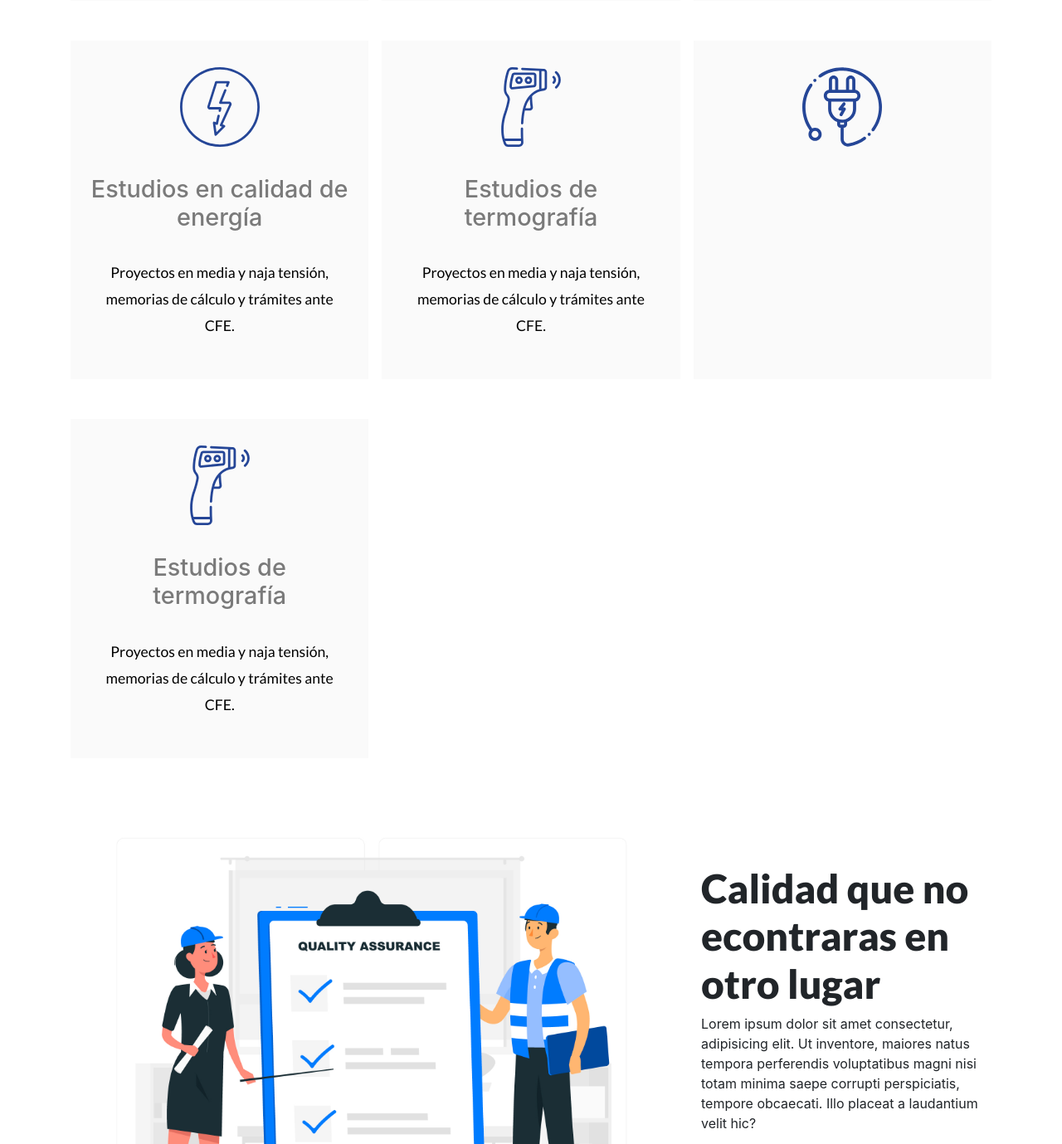
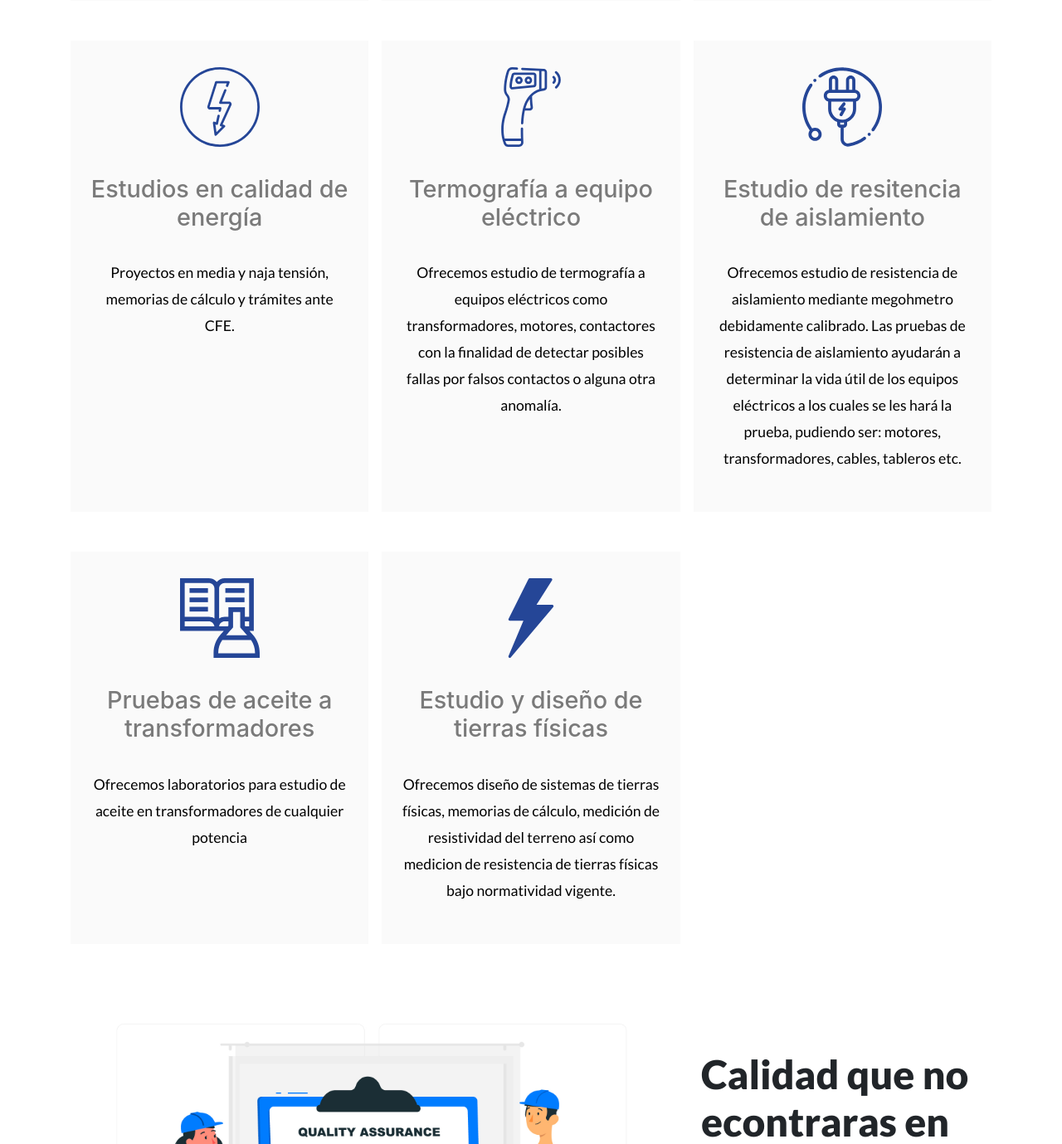
Before and after one commit to mariosas27/HALCO, a PHP site: page /servicios.php in a window 1280 px wide. Shown: the part 1778-3157 px from the top of the page at 83% size. Run offline with PHP 8.4, Linux system fonts and the light colour scheme; some libraries are stand-ins or nearby versions; some web fonts are replaced.

Commit message:
Se agregaron otros servicios, se incluyeron svg's para los íconos

```diff
--- a/servicios.php
+++ b/servicios.php
@@ -80,7 +80,7 @@
             <div class="servicio wow zoomIn" data-wow-delay=".6s">
                 <div class="servicio-contenido">
                     <div class="icono">
-                        <img src="img/iconos/lampara.svg" alt="Icono media tensión">
+                        <img src="img/iconos/lampara.svg" alt="Icono iluminacion">
                     </div>
                     <h3 class="centrar-texto">Iluminación arquitectónica</h3>
                     <p>Proyectos en media y naja tensión, memorias de cálculo y trámites ante CFE.</p>
@@ -89,7 +89,7 @@
             <div class="servicio wow zoomIn" data-wow-delay=".6s">
                 <div class="servicio-contenido">
                     <div class="icono">
-                        <img src="img/iconos/electricidad.svg" alt="Icono media tensión">
+                        <img src="img/iconos/electricidad.svg" alt="Icono calidad">
                     </div>
                     <h3 class="centrar-texto">Estudios en calidad de energía</h3>
                     <p>Proyectos en media y naja tensión, memorias de cálculo y trámites ante CFE.</p>
@@ -98,10 +98,11 @@
             <div class="servicio wow zoomIn" data-wow-delay=".6s">
                 <div class="servicio-contenido">
                     <div class="icono">
-                        <img src="img/iconos/temperatura.svg" alt="Icono media tensión">
+                        <img src="img/iconos/temperatura.svg" alt="Icono termografía">
                     </div>
-                    <h3 class="centrar-texto">Estudios de termografía</h3>
-                    <p>Proyectos en media y naja tensión, memorias de cálculo y trámites ante CFE.</p>
+                    <h3 class="centrar-texto">Termografía a equipo eléctrico</h3>
+                    <p>Ofrecemos estudio de termografía a equipos eléctricos como transformadores, motores,
+                    contactores con la finalidad de detectar posibles fallas por falsos contactos o alguna otra anomalía.</p>
                 </div>
             </div>
 
@@ -110,19 +111,35 @@
                     <div class="icono">
                         <img src="img/iconos/enchufe.svg" alt="Icono aislamiento">
                     </div>
-                    <h3 class="centrar-texto"></p>
+                    <h3 class="centrar-texto">Estudio de resitencia de aislamiento</h3>
+                    <p>Ofrecemos estudio de resistencia de aislamiento mediante megohmetro debidamente calibrado.
+                    Las pruebas de resistencia de aislamiento ayudarán a determinar la vida útil de los equipos
+                    eléctricos a los cuales se les hará la prueba, pudiendo ser: motores, transformadores, cables,
+                    tableros etc.</p>
                 </div>
             </div>
 
             <div class="servicio wow zoomIn" data-wow-delay=".6s">
                 <div class="servicio-contenido">
                     <div class="icono">
-                        <img src="img/iconos/temperatura.svg" alt="Icono media tensión">
+                        <img src="img/iconos/quimica.svg" alt="Icono aislamiento">
                     </div>
-                    <h3 class="centrar-texto">Estudios de termografía</h3>
-                    <p>Proyectos en media y naja tensión, memorias de cálculo y trámites ante CFE.</p>
+                    <h3 class="centrar-texto">Pruebas de aceite a transformadores</h3>
+                    <p>Ofrecemos laboratorios para estudio de aceite en transformadores de cualquier potencia</p>
                 </div>
             </div>
+
+            <div class="servicio wow zoomIn" data-wow-delay=".6s">
+                <div class="servicio-contenido">
+                    <div class="icono">
+                        <img src="img/iconos/destello.svg" alt="Icono tierras">
+                    </div>
+                    <h3 class="centrar-texto">Estudio y diseño de tierras físicas</h3>
+                    <p class="info-contenido">Ofrecemos diseño de sistemas de tierras físicas, memorias de cálculo, medición de resistividad del
+                    terreno así como medicion de resistencia de tierras físicas bajo normatividad vigente.</p>
+                </div>
+            </div>
+
         </div>
         <!-- <div class="contenedor all-services">
             <a href="servicios.html" class="btn btn-azul">Ver todos</a>
```
Also changed, not shown: img/iconos/destello.svg (added), img/iconos/quimica.svg (added).
